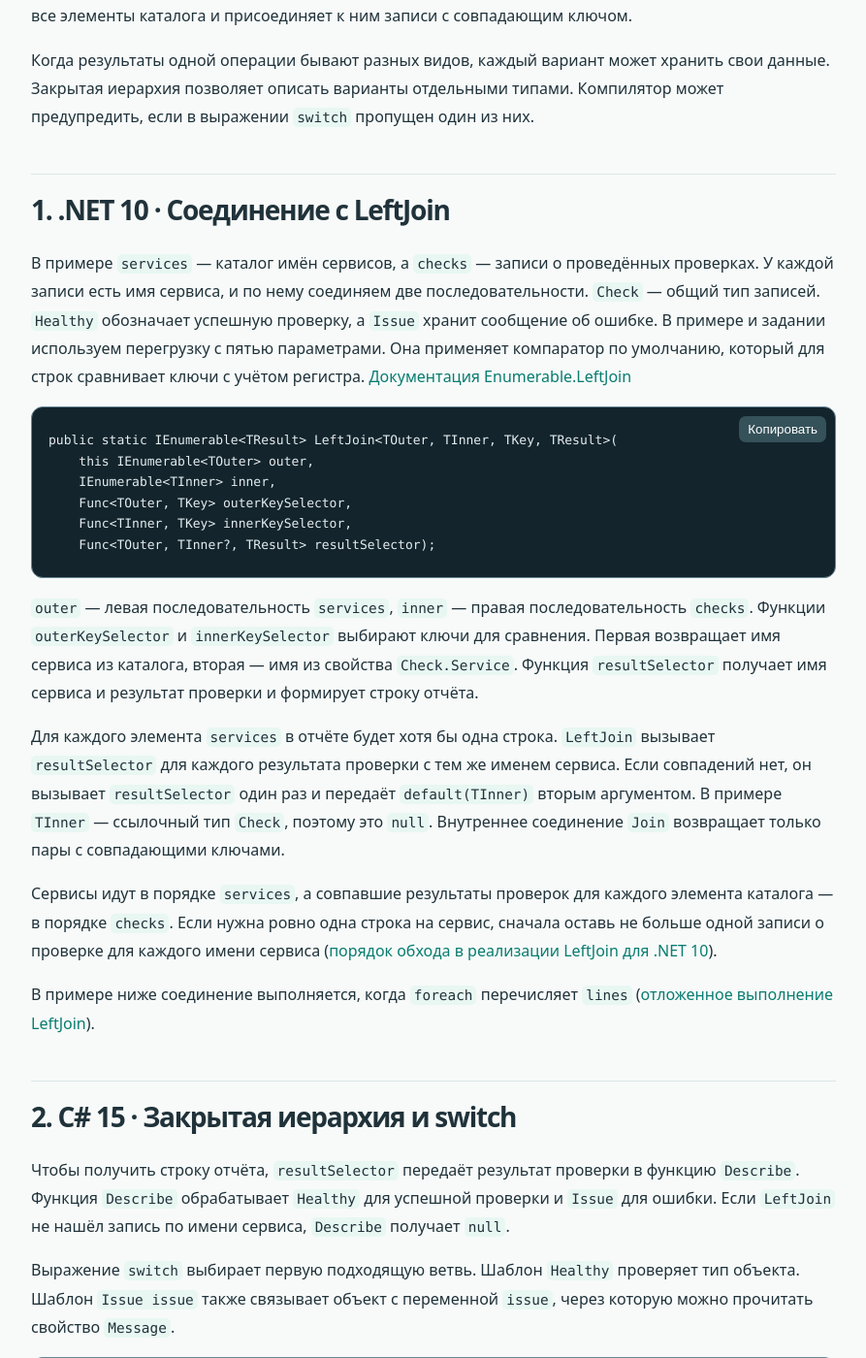
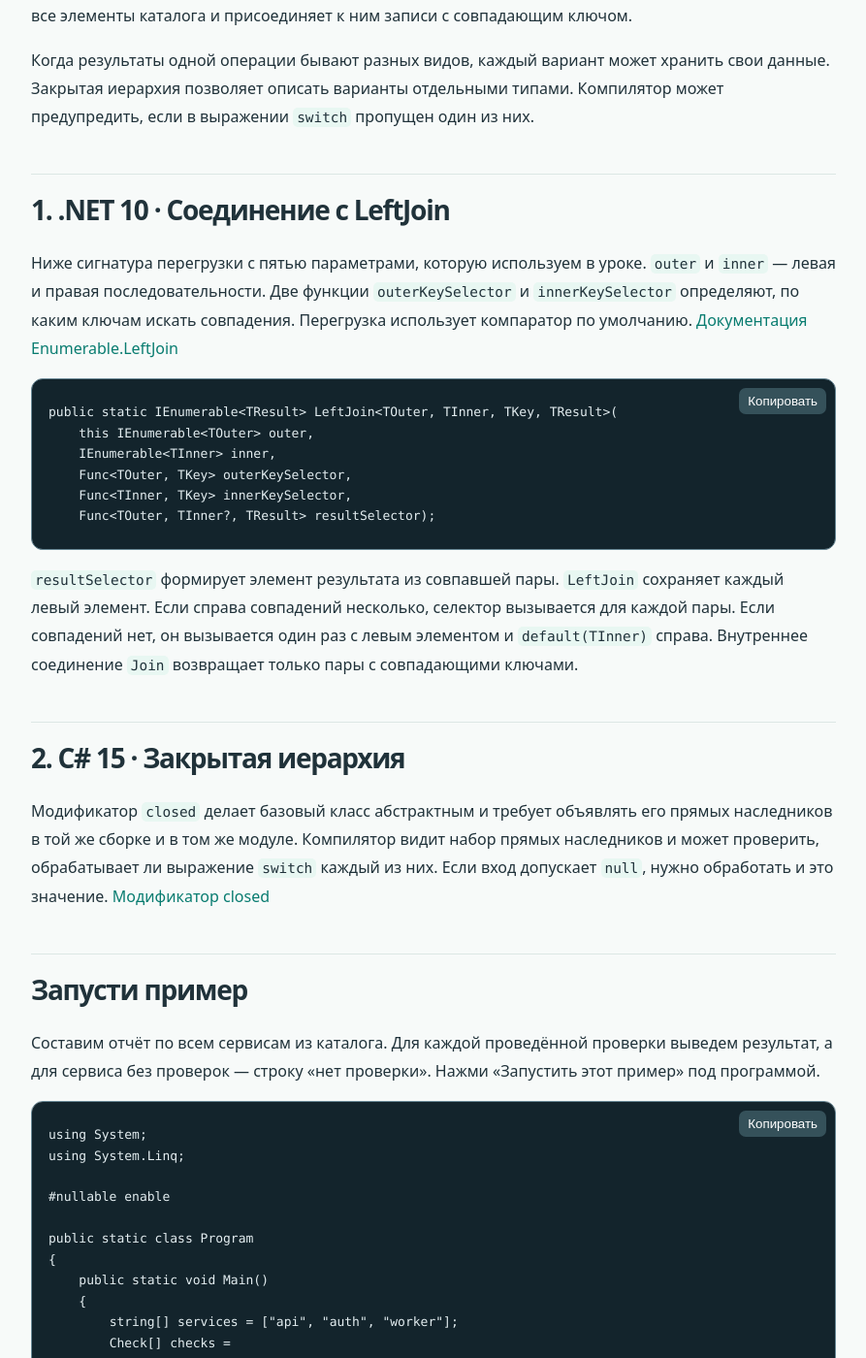
Before and after one commit to boyarincev/dotnet-courses, a Jekyll site: the page built from _lessons/004-closed-hierarchies-leftjoin.md, in a window 1280 px wide and 1400 px high, scrolled down 777 px. Shown: the whole window at 97% size, without its empty margins (98-991 px from the left). Built offline with Jekyll 4.4.1, drawn with Linux system fonts in a browser that asks for light colours; some of the changed text lies outside the part shown.

Commit message:
Place lesson 004 walkthrough after the program

````diff
--- a/_lessons/004-closed-hierarchies-leftjoin.md
+++ b/_lessons/004-closed-hierarchies-leftjoin.md
@@ -19,7 +19,7 @@ browser_start_snippet: full-program
 
 ## 1. .NET 10 · Соединение с LeftJoin
 
-В примере `services` — каталог имён сервисов, а `checks` — записи о проведённых проверках. У каждой записи есть имя сервиса, и по нему соединяем две последовательности. `Check` — общий тип записей. `Healthy` обозначает успешную проверку, а `Issue` хранит сообщение об ошибке. В примере и задании используем перегрузку с пятью параметрами. Она применяет компаратор по умолчанию, который для строк сравнивает ключи с учётом регистра. [Документация Enumerable.LeftJoin](https://learn.microsoft.com/dotnet/api/system.linq.enumerable.leftjoin?view=net-10.0)
+Ниже сигнатура перегрузки с пятью параметрами, которую используем в уроке. `outer` и `inner` — левая и правая последовательности. Две функции `outerKeySelector` и `innerKeySelector` определяют, по каким ключам искать совпадения. Перегрузка использует компаратор по умолчанию. [Документация Enumerable.LeftJoin](https://learn.microsoft.com/dotnet/api/system.linq.enumerable.leftjoin?view=net-10.0#overloads)
 
 ```csharp
 public static IEnumerable<TResult> LeftJoin<TOuter, TInner, TKey, TResult>(
@@ -30,41 +30,15 @@ public static IEnumerable<TResult> LeftJoin<TOuter, TInner, TKey, TResult>(
     Func<TOuter, TInner?, TResult> resultSelector);
 ```
 
-`outer` — левая последовательность `services`, `inner` — правая последовательность `checks`. Функции `outerKeySelector` и `innerKeySelector` выбирают ключи для сравнения. Первая возвращает имя сервиса из каталога, вторая — имя из свойства `Check.Service`. Функция `resultSelector` получает имя сервиса и результат проверки и формирует строку отчёта.
+`resultSelector` формирует элемент результата из совпавшей пары. `LeftJoin` сохраняет каждый левый элемент. Если справа совпадений несколько, селектор вызывается для каждой пары. Если совпадений нет, он вызывается один раз с левым элементом и `default(TInner)` справа. Внутреннее соединение `Join` возвращает только пары с совпадающими ключами.
 
-Для каждого элемента `services` в отчёте будет хотя бы одна строка. `LeftJoin` вызывает `resultSelector` для каждого результата проверки с тем же именем сервиса. Если совпадений нет, он вызывает `resultSelector` один раз и передаёт `default(TInner)` вторым аргументом. В примере `TInner` — ссылочный тип `Check`, поэтому это `null`. Внутреннее соединение `Join` возвращает только пары с совпадающими ключами.
+## 2. C# 15 · Закрытая иерархия
 
-Сервисы идут в порядке `services`, а совпавшие результаты проверок для каждого элемента каталога — в порядке `checks`. Если нужна ровно одна строка на сервис, сначала оставь не больше одной записи о проверке для каждого имени сервиса ([порядок обхода в реализации LeftJoin для .NET 10](https://github.com/dotnet/runtime/blob/v10.0.0/src/libraries/System.Linq/src/System/Linq/LeftJoin.cs#L241-L265)).
-
-В примере ниже соединение выполняется, когда `foreach` перечисляет `lines` ([отложенное выполнение LeftJoin](https://learn.microsoft.com/en-us/dotnet/api/system.linq.enumerable.leftjoin?view=net-10.0#remarks)).
-
-## 2. C# 15 · Закрытая иерархия и switch
-
-Чтобы получить строку отчёта, `resultSelector` передаёт результат проверки в функцию `Describe`. Функция `Describe` обрабатывает `Healthy` для успешной проверки и `Issue` для ошибки. Если `LeftJoin` не нашёл запись по имени сервиса, `Describe` получает `null`.
-
-Выражение `switch` выбирает первую подходящую ветвь. Шаблон `Healthy` проверяет тип объекта. Шаблон `Issue issue` также связывает объект с переменной `issue`, через которую можно прочитать свойство `Message`.
-
-```csharp
-static string Describe(Check? check) => check switch
-{
-    Healthy => "в норме",
-    Issue issue => issue.Message,
-    null => "нет проверки"
-};
-```
-
-Модификатор `closed` делает `Check` абстрактным и требует объявлять прямых наследников в той же сборке и модуле, что и `Check`. Компилятор видит, что выражение `switch` обрабатывает оба типа наследников и допустимое для `Check?` значение `null`. Если объявить ещё одного прямого наследника `Check` и оставить его без подходящей ветви, компилятор предупредит, что выражение `switch` обрабатывает не все варианты. Шаблон `_` подошёл бы и для нового типа. В примере `Healthy` и `Issue` помечены `sealed`, поэтому у них не может быть наследников. [Модификатор closed](https://learn.microsoft.com/dotnet/csharp/language-reference/keywords/closed), [выражение switch](https://learn.microsoft.com/dotnet/csharp/language-reference/operators/switch-expression)
+Модификатор `closed` делает базовый класс абстрактным и требует объявлять его прямых наследников в той же сборке и в том же модуле. Компилятор видит набор прямых наследников и может проверить, обрабатывает ли выражение `switch` каждый из них. Если вход допускает `null`, нужно обработать и это значение. [Модификатор closed](https://learn.microsoft.com/dotnet/csharp/language-reference/keywords/closed)
 
 ## Запусти пример
 
-В [уроке №3]({{ '/courses/csharp-dotnet-9-11/lessons/003-ordered-dictionary-extension-indexers/' | relative_url }}) порядок сервисов на панели задавал `OrderedDictionary`. Здесь порядок строк отчёта задаёт каталог `services`.
-
-Нажми «Запустить этот пример» под программой. Для запуска локально нужен SDK .NET 11 (11.0.100 или новее). Создай проект командами ниже, замени его `Program.cs` кодом примера и выполни `dotnet run`. Метод `LeftJoin` появился в .NET 10. Для проектов с целевой платформой `net11.0` SDK .NET 11 по умолчанию использует C# 15, в котором появился модификатор `closed`. [Что нового в C# 15](https://learn.microsoft.com/dotnet/csharp/whats-new/csharp-15#closed-hierarchies)
-
-```sh
-dotnet new console -f net11.0 -o ServiceChecks
-cd ServiceChecks
-```
+Составим отчёт по всем сервисам из каталога. Для каждой проведённой проверки выведем результат, а для сервиса без проверок — строку «нет проверки». Нажми «Запустить этот пример» под программой.
 
 ```csharp
 using System;
@@ -117,9 +93,30 @@ worker: нет проверки
 ```
 {: #output-full-program }
 
-Для `api` есть два результата проверки, поэтому в отчёте две строки. Для `worker` результатов нет, поэтому отчёт содержит одну строку «нет проверки».
+### Как получились строки отчёта
+
+В программе `services` — каталог имён, а `checks` — результаты проверок. `LeftJoin` сопоставляет имя из каталога со свойством `Check.Service`. Компаратор по умолчанию для строк учитывает регистр. `resultSelector` формирует строку из имени и результата `Describe(check)`. [Сравнение строк на равенство](https://learn.microsoft.com/dotnet/csharp/language-reference/operators/equality-operators#string-equality)
+
+`api` идёт первым в каталоге. У него две проверки, поэтому получаем две строки в порядке записей в `checks`. У `worker` совпадений нет, и вторым аргументом в `resultSelector` приходит `null`, значение по умолчанию для ссылочного типа `Check`. Поэтому `Describe` возвращает «нет проверки». [Порядок обхода в LeftJoin для .NET 10](https://github.com/dotnet/runtime/blob/v10.0.0/src/libraries/System.Linq/src/System/Linq/LeftJoin.cs#L241-L265)
+
+Как и в [уроке №3]({{ '/courses/csharp-dotnet-9-11/lessons/003-ordered-dictionary-extension-indexers/' | relative_url }}), исходная коллекция задаёт порядок строк. Здесь это каталог `services`. Соединение выполняется, когда `foreach` перечисляет `lines`. [Отложенное выполнение LeftJoin](https://learn.microsoft.com/en-us/dotnet/api/system.linq.enumerable.leftjoin?view=net-10.0#remarks)
+
+### Как `closed` помогает проверить `switch`
+
+`Check` — общий тип для `Healthy` и `Issue`. В `Describe` шаблон `Healthy` выбирает строку «в норме». Шаблон `Issue issue` связывает найденный объект с переменной `issue`, чтобы прочитать его сообщение. Ветка `null` описывает отсутствие проверки. [Выражение switch](https://learn.microsoft.com/dotnet/csharp/language-reference/operators/switch-expression)
+
+`Check` объявлен с `closed`. Если добавить ещё одного прямого наследника, текущий `switch` перестанет покрывать все варианты и компилятор предупредит о пропущенном случае. Общая ветвь `_` подошла бы и для нового типа. [Проверка полноты switch для closed](https://learn.microsoft.com/dotnet/csharp/language-reference/keywords/closed#exhaustive-switch-expressions)
 
 Для короткой проверки открой пример в редакторе и добавь новый вариант результата `public sealed record class Skipped(string Service) : Check(Service);`. Какой ветви теперь не хватает в `Describe`? Добавь эту ветвь и запись `new Skipped("worker")` в `checks`. Запусти программу и проверь, что для `worker` появилась строка с твоим описанием.
+
+### Локальный запуск
+
+Для запуска локально нужен SDK .NET 11 (11.0.100 или новее). В проекте `net11.0` по умолчанию используется C# 15. Создай проект, замени `Program.cs` полным примером выше и выполни `dotnet run`. [Что нового в C# 15](https://learn.microsoft.com/dotnet/csharp/whats-new/csharp-15#closed-hierarchies)
+
+```sh
+dotnet new console -f net11.0 -o ServiceChecks
+cd ServiceChecks
+```
 
 ## Напиши код сам · TASK-004 {#lesson-task}
 
````
Also changed, not shown: other parts of _lessons/004-closed-hierarchies-leftjoin.md (+2 -0 lines).
